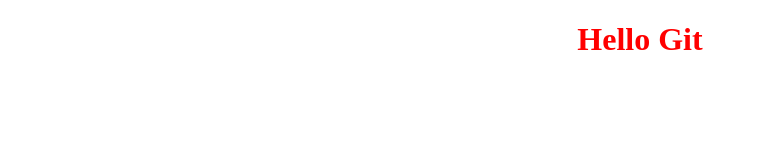
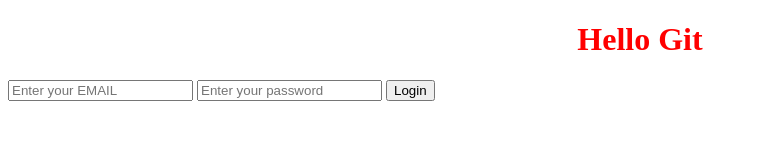
Before and after one commit to Kimollo/first_test_project, a plain HTML site: page index.html in a window 1280 px wide. Shown: the whole page, without its empty margins (0-758 px from the left). Drawn offline with Linux system fonts and the light colour scheme.

Commit message:
Added HTML Login form

```diff
--- a/index.html
+++ b/index.html
@@ -8,6 +8,11 @@
   </head>
   <body>
     <h1>Hello Git</h1>
+    <form>
+      <input type="email" placeholder="Enter your EMAIL" />
+      <input type="password" placeholder="Enter your password" />
+      <input type="submit" value="Login" />
+    </form>
   </body>
   <script src="src/script.js"></script>
 </html>
```
